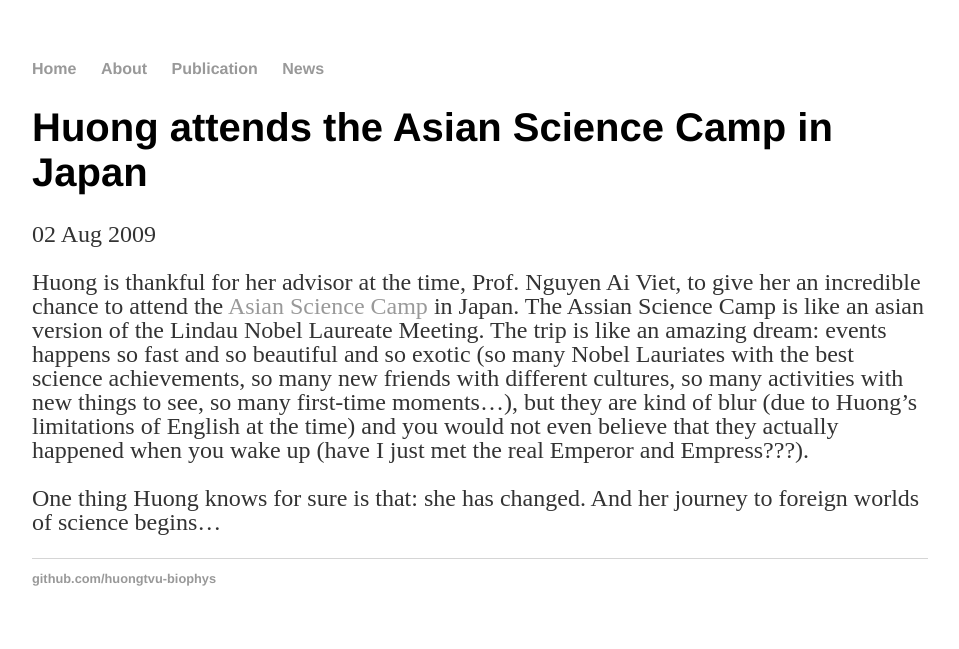
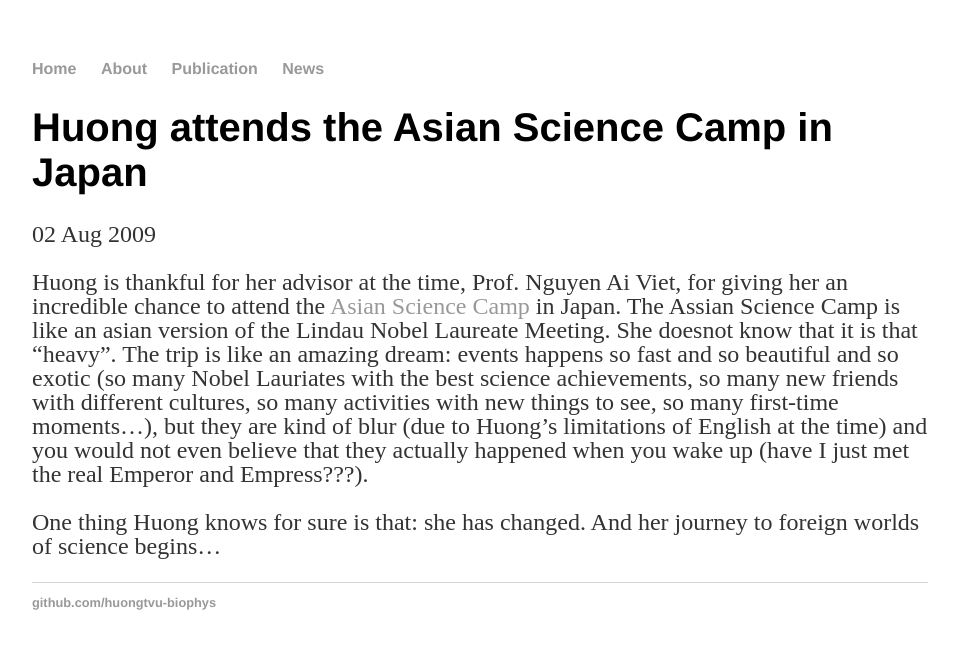
Before and after one commit to huongtvu-biophys/huongtvu-biophys, a Jekyll site: the page built from _posts/2009-08-02-ASC-Japan.md, in a window 1280 px wide. Shown: the top 649 px of the page, without its empty margins (160-1119 px from the left). Built offline with Jekyll 4.4.1, drawn with Linux system fonts in a browser that asks for light colours.

Commit message:
Update 2009-08-02-ASC-Japan.md

```diff
--- a/_posts/2009-08-02-ASC-Japan.md
+++ b/_posts/2009-08-02-ASC-Japan.md
@@ -3,6 +3,6 @@
 title: "Huong attends the Asian Science Camp in Japan"
 date: 2009-08-02
 ---
-Huong is thankful for her advisor at the time, Prof. Nguyen Ai Viet, to give her an incredible chance to attend the [Asian Science Camp](https://www2.kek.jp/proffice/archives/feature/2009/ASC09.html) in Japan. The Assian Science Camp is like an asian version of the Lindau Nobel Laureate Meeting. The trip is like an amazing dream: events happens so fast and so beautiful and so exotic (so many Nobel Lauriates with the best science achievements, so many new friends with different cultures, so many activities with new things to see, so many first-time moments...), but they are kind of blur (due to Huong's limitations of English at the time) and you would not even believe that they actually happened when you wake up (have I just met the real Emperor and Empress???).
+Huong is thankful for her advisor at the time, Prof. Nguyen Ai Viet, for giving her an incredible chance to attend the [Asian Science Camp](https://www2.kek.jp/proffice/archives/feature/2009/ASC09.html) in Japan. The Assian Science Camp is like an asian version of the Lindau Nobel Laureate Meeting. She doesnot know that it is that "heavy". The trip is like an amazing dream: events happens so fast and so beautiful and so exotic (so many Nobel Lauriates with the best science achievements, so many new friends with different cultures, so many activities with new things to see, so many first-time moments...), but they are kind of blur (due to Huong's limitations of English at the time) and you would not even believe that they actually happened when you wake up (have I just met the real Emperor and Empress???).
 
 One thing Huong knows for sure is that: she has changed. And her journey to foreign worlds of science begins...
```
